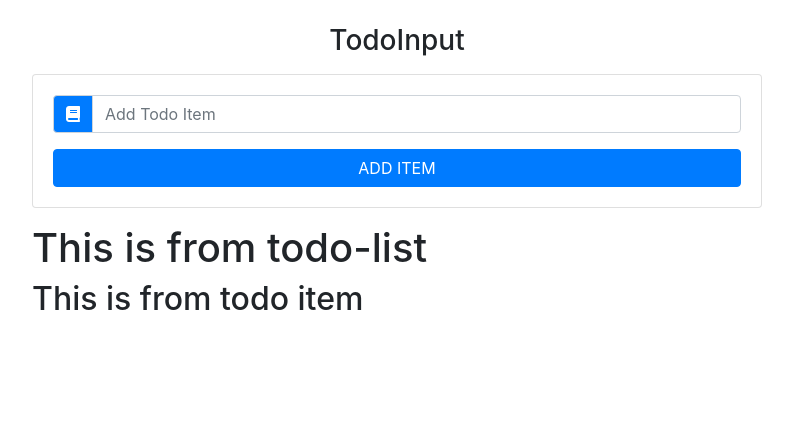
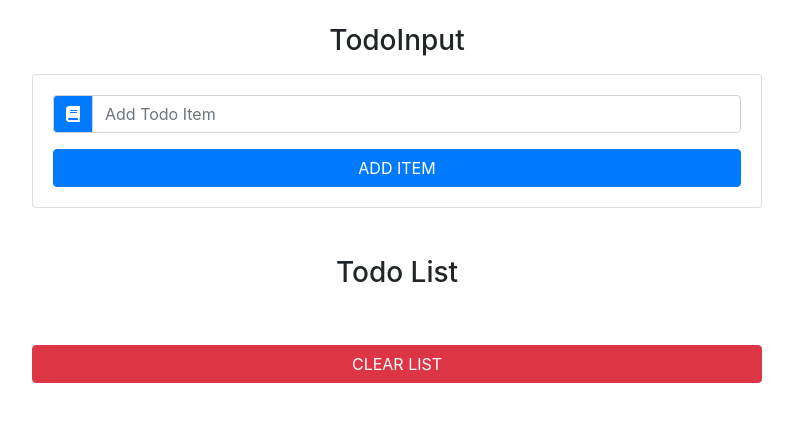
Before and after one commit to Mahin24/react-todo-list, a React (Create React App) app: page / in a window 1280 px wide. Shown: the top 422 px of the page, without its empty margins (243-1036 px from the left). Built offline with nearby package versions, Linux system fonts and the light colour scheme.

Commit message:
update Todolist

```diff
--- a/src/components/TodoList.js
+++ b/src/components/TodoList.js
@@ -1,13 +1,30 @@
-import React, { Component } from 'react'
-import TodoItem from './TodoItem'
+import React, { Component } from "react";
+import TodoItem from "./TodoItem";
 
 export default class TodoList extends Component {
-    render() {
-        return (
-            <div>
-                <h1>This is from todo-list</h1>
-                <TodoItem />
-            </div>
-        )
-    }
+  render() {
+    const { items, clearList, handleDelete, handleEdit } = this.props;
+    return (
+      <ul className="list-group my-5">
+        <h3 className="text-capitalize text-center">Todo List</h3>
+        {items.map((item) => {
+          return (
+            <TodoItem
+              key={item.id}
+              item={item.title}
+              handleDelete={() => handleDelete(item.id)}
+              handleEdit={() => handleEdit(item.id)}
+            />
+          );
+        })}
+        <button
+          type="button"
+          className="btn btn-danger btn-block text-uppercase mt-5"
+          onClick={clearList}
+        >
+          Clear List
+        </button>
+      </ul>
+    );
+  }
 }
```
